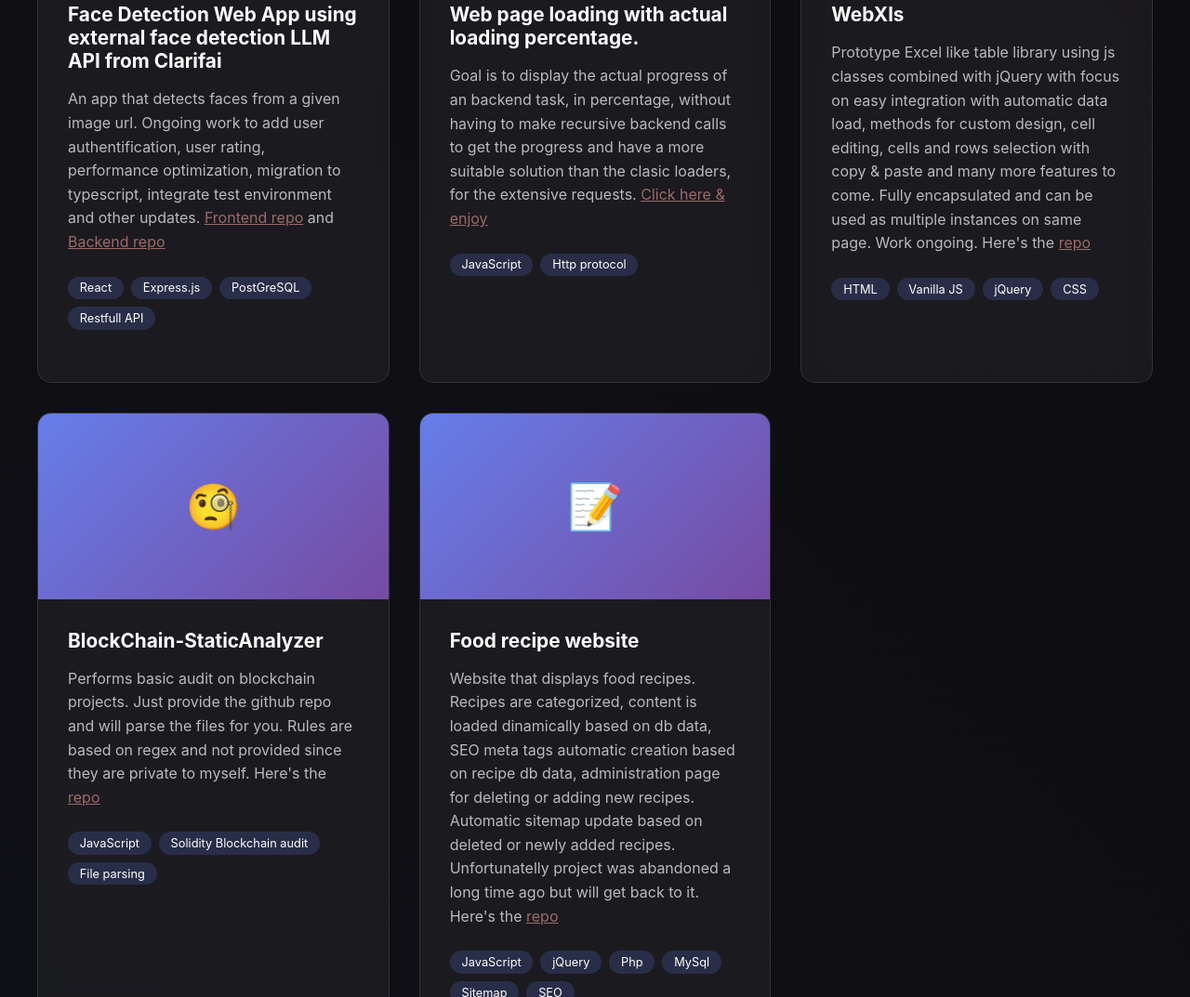
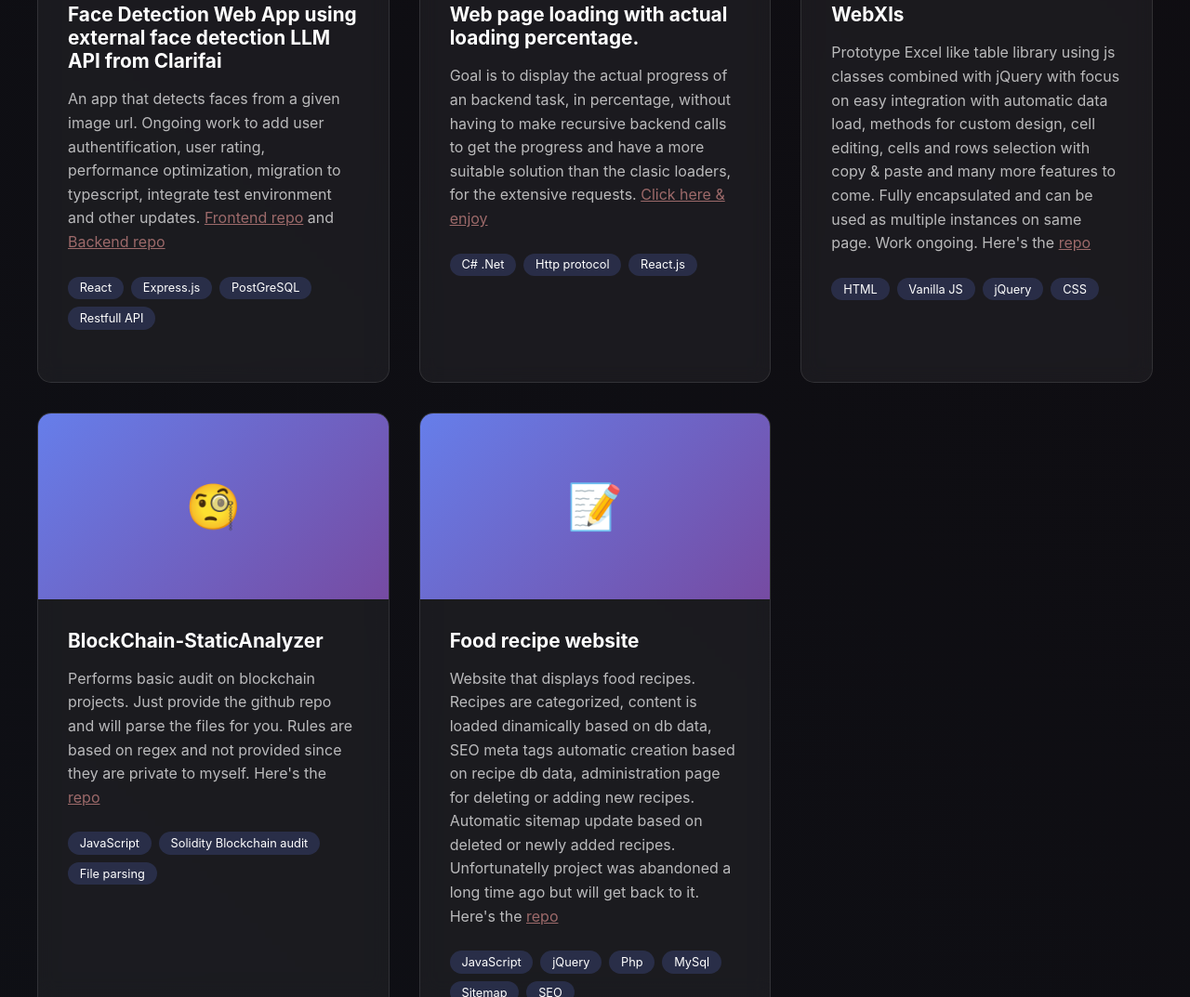
Before and after one commit to sebarmn92/sebarmn92.github.io, a plain HTML site: page index.html in a window 1280 px wide. Shown: the part 1772-2845 px from the top of the page at 93% size. Drawn offline with Linux system fonts and the light colour scheme.

Commit message:
added tech used for progress bar project

```diff
--- a/index.html
+++ b/index.html
@@ -115,8 +115,9 @@
                     <h3>Web page loading with actual loading percentage.</h3>
                     <p>Goal is to display the actual progress of an backend task, in percentage, without having to make recursive backend calls to get the progress and have a more suitable solution than the clasic loaders, for the extensive requests. <a href="https://github.com/sebarmn92/ProgressBarConcept">Click here & enjoy</a></p>
                     <div class="project-tech">
-                        <span class="tech-tag">JavaScript</span>
+                        <span class="tech-tag">C# .Net</span>
                         <span class="tech-tag">Http protocol</span>
+                        <span class="tech-tag">React.js</span>
                     </div>
                 </div>
             </div>
```
